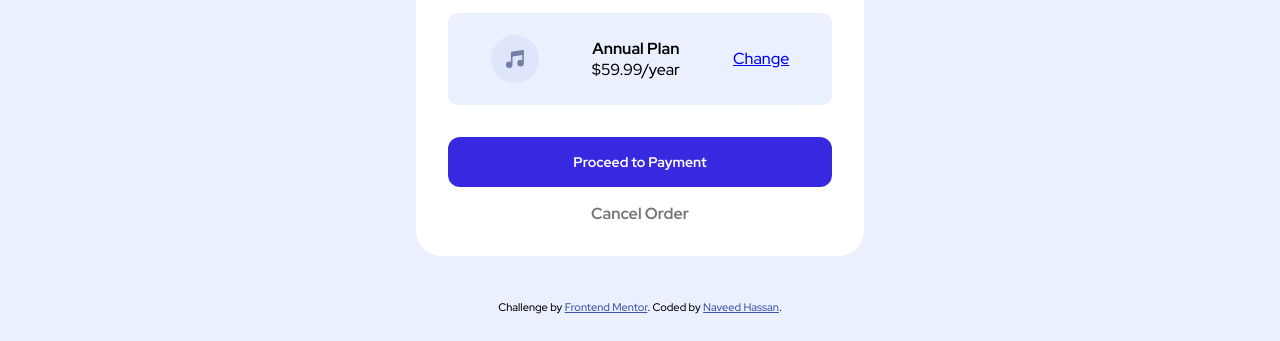
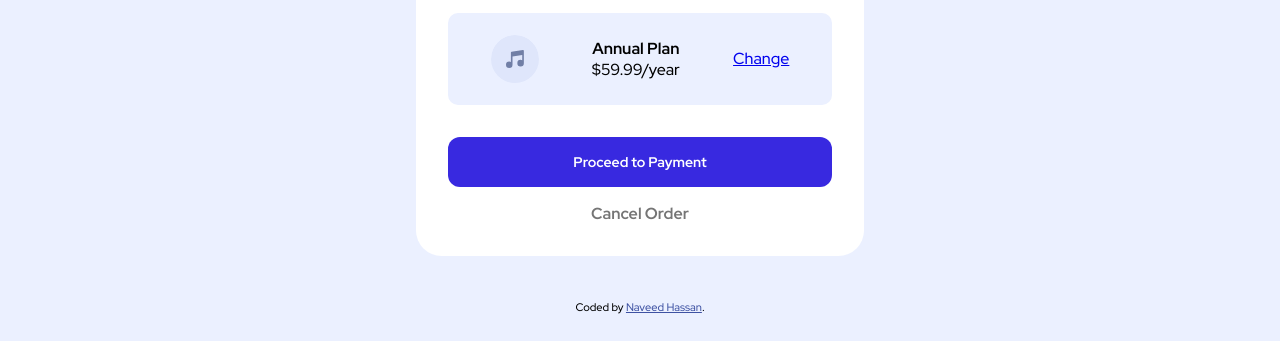
Before and after one commit to NaveedBaloch12/order-summary-component, a plain HTML site: page index.html in a window 1280 px wide. Shown: the part 459-800 px from the top of the page. Drawn offline with Linux system fonts and the light colour scheme.

Commit message:
Update index.html

```diff
--- a/index.html
+++ b/index.html
@@ -10,7 +10,7 @@
   <link rel="preconnect" href="https://fonts.gstatic.com" crossorigin>
   <link href="https://fonts.googleapis.com/css2?family=Red+Hat+Display:wght@500;700;900&display=swap" rel="stylesheet">
 
-  <link rel="icon" type="image/png" sizes="32x32" href="./images/favicon-32x32.png">
+  <link rel="icon" type="image/png" sizes="32x32" href="favicon-32x32.png">
 
   <title>Order summary card | Naveed Hassan</title>
 
@@ -35,7 +35,7 @@
     }
 
     body {
-      background-image: url(./images/pattern-background-desktop.svg);
+      background-image: url(pattern-background-desktop.svg);
       background-repeat: repeat-x;
       background-color: var(--Pale_blue);
       height: 100vh;
@@ -265,9 +265,7 @@
   </div>
 
   <div class="attribution">
-    Challenge by <a href="https://www.frontendmentor.io?ref=challenge" target="_blank">Frontend Mentor</a>.
-    Coded by <a href="https://github.com/NaveedBaloch12">Naveed Hassan</a>.
+    Coded by <a href="https://github.com/NaveedBaloch12" target="_blank">Naveed Hassan</a>.
   </div>
 </body>
-
 </html>
```
